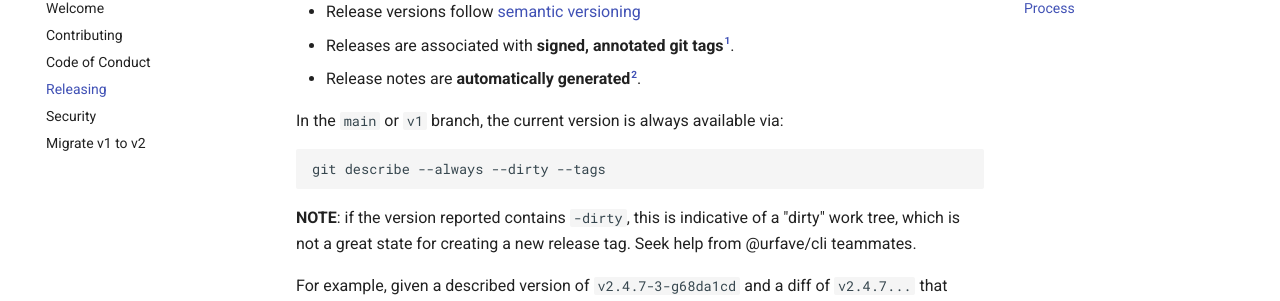
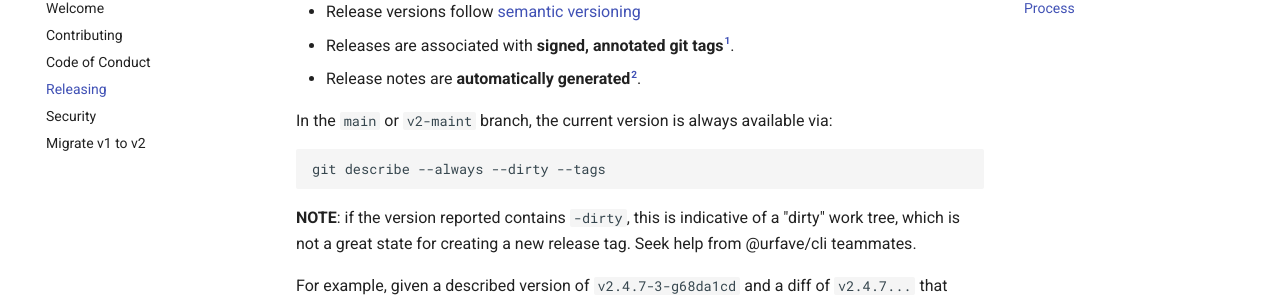
Before and after one commit to urfave/cli, an MkDocs documentation site: the page built from docs/RELEASING.md, in a window 1280 px wide and 900 px high, scrolled down 418 px. Shown: the part 148-449 px from the top of the window. Built offline with MkDocs 1.6.1 and Material for MkDocs 9.7.7, drawn with Linux system fonts in a browser that asks for light colours; emoji names are drawn with the system emoji font; comment, search, counter and statistics services are not loaded.

Commit message:
Replace `v1` with `v2-maint` in RELEASING.md

````diff
--- a/docs/RELEASING.md
+++ b/docs/RELEASING.md
@@ -21,7 +21,7 @@ ability to associate bugs and regressions with specific releases.
 - Releases are associated with **signed, annotated git tags**[^1].
 - Release notes are **automatically generated**[^2].
 
-In the `main` or `v1` branch, the current version is always
+In the `main` or `v2-maint` branch, the current version is always
 available via:
 
 ```sh
````
